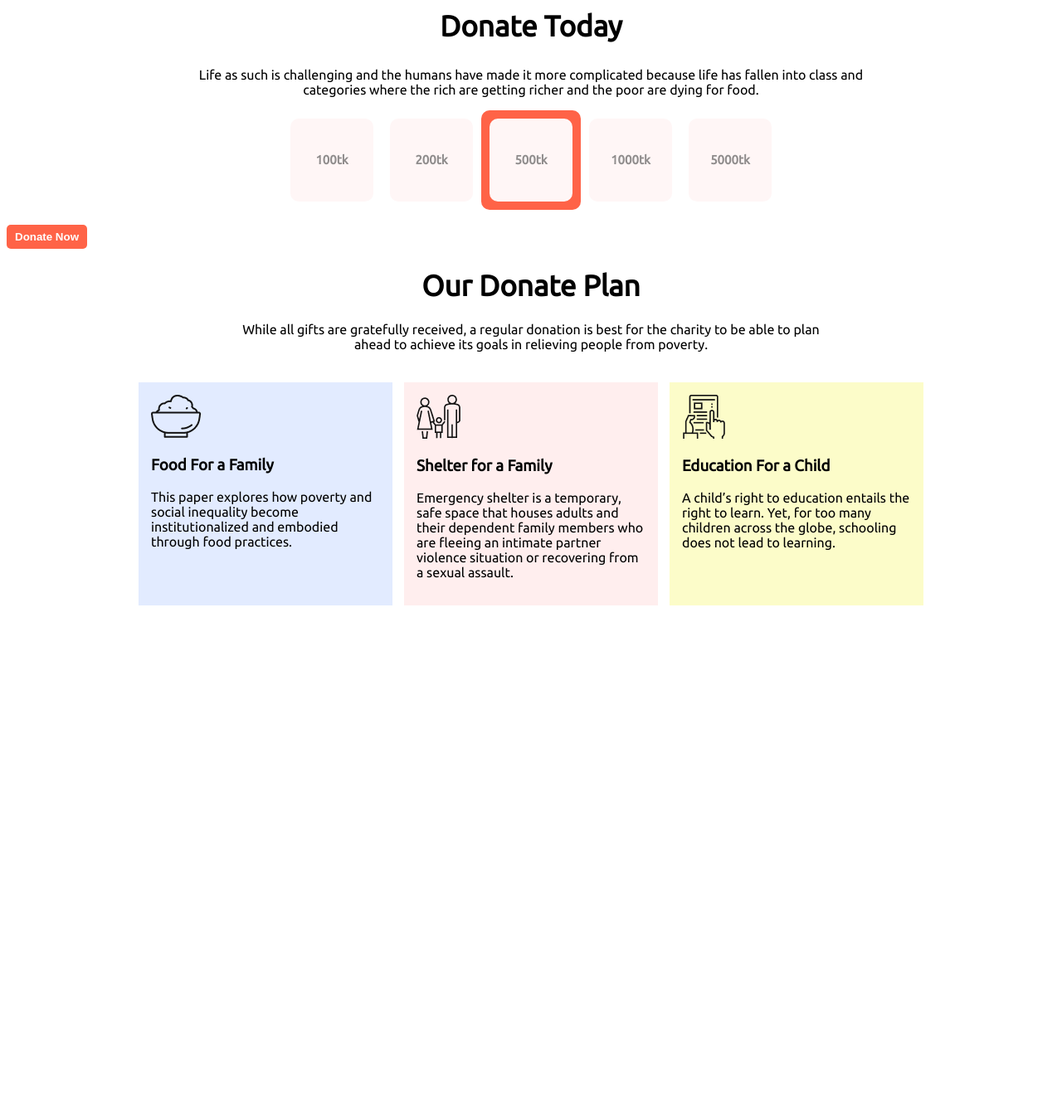
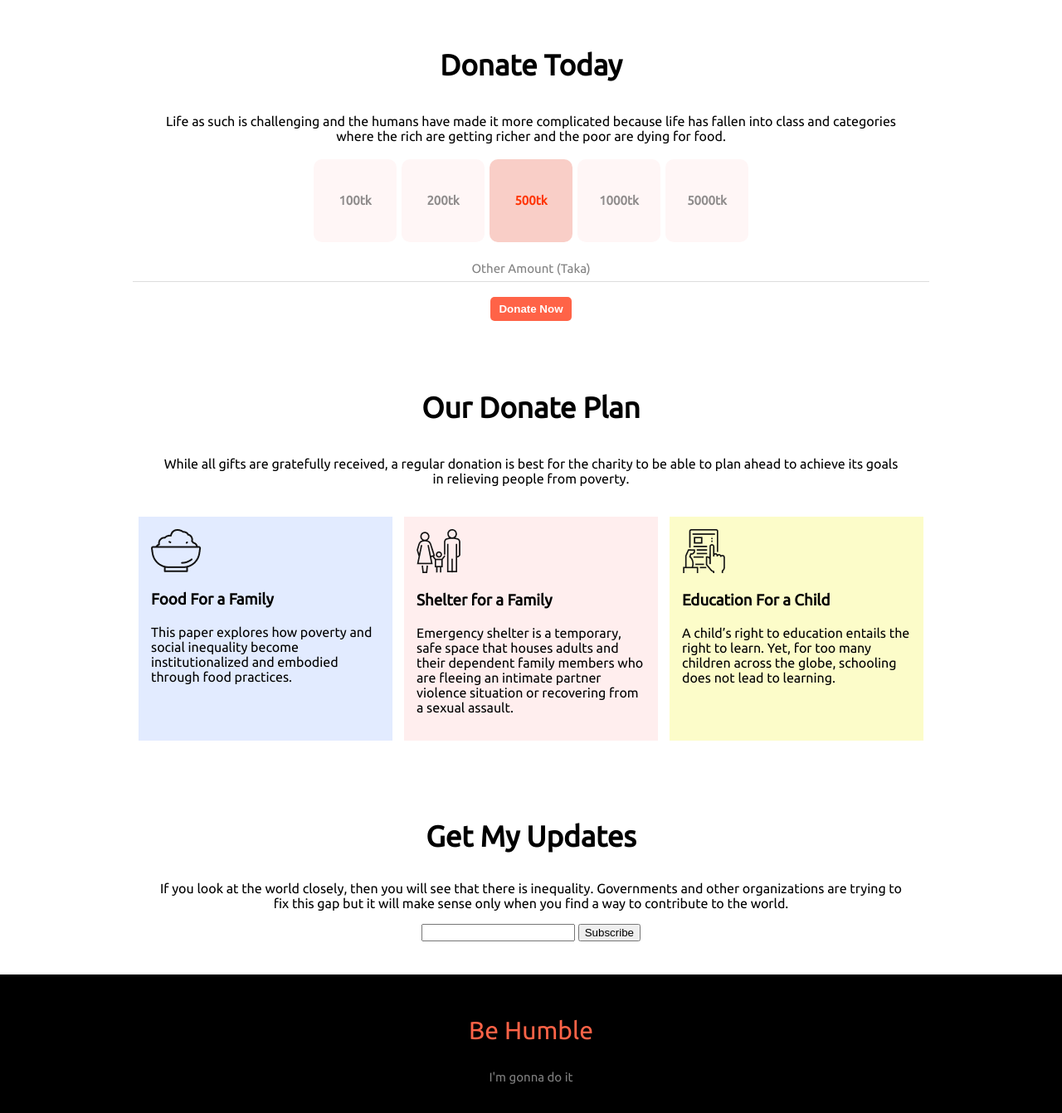
Before and after one commit to mdsharifulislamr/Assignment-1, a plain HTML site: page index.html in a window 1280 px wide. Shown: the part 829-2171 px from the top of the page at 83% size. Before the commit the page ends 1596 px from the top, so only its background shows below. Drawn offline with Linux system fonts and the light colour scheme; a web font is replaced by a local one.

Commit message:
finish work

```diff
--- a/index.html
+++ b/index.html
@@ -13,11 +13,11 @@
 <body>
    <section>
         <div>
-                <img class="banner" src="images/donation4.jpg" alt="">
+                <img class="banner" src="images/donation13.jpg" alt="">
             <div class="content">
                  <h1 class="header">Let's Help Those Who Are More In Need</h1>
                 <p class="content-p">First of all, you have to inform yourself that you want to help poor people. Then, you can build awareness in the people of your surroundings.
-                <br> One can donate to charity to help poor people. You can also raise funds by yourself for needy people.</p>
+                One can donate to charity to help poor people. You can also raise funds by yourself for needy people.</p>
                 <a class="link-button" target="_blank" href="">Donate Now</a>
             </div>
 
@@ -26,7 +26,7 @@
 
    <section class="section-2">
         <h1 class="header-2">Donate Today</h1>
-        <p class="paragraph">Life as such is challenging and the humans have made it more complicated because life has fallen into class and  <br> categories where the rich are getting richer and the poor are dying for food.</p>
+        <p class="paragraph">Life as such is challenging and the humans have made it more complicated because life has fallen into class and categories where the rich are getting richer and the poor are dying for food.</p>
 
         <div class="flex-container">
             <div class="flex-box">
@@ -35,11 +35,11 @@
             <div class="flex-box">
                 200tk
             </div>
-            <div class="box-free">
-                <div class="flex-box">
+
+                <div id="box-free" class="flex-box">
                     500tk
                 </div>
-            </div>
+
 
             <div class="flex-box">
                 1000tk
@@ -47,17 +47,20 @@
             <div class="flex-box">
                 5000tk
             </div>
+
         </div>
+        <div class="border-1">
+            Other Amount (Taka)
+
+        </div>
+        <br>
+        <button>Donate Now</button>
    </section>
 
 
-
-    <br>
-    <button>Donate Now</button>
-
-
+    <section>
                 <h1 class="header-2">Our Donate Plan</h1>
-    <p class="paragraph">While all gifts are gratefully received, a regular donation is best for  the charity to be able to plan <br> ahead to achieve its goals in relieving people from poverty.</p>
+                 <p class="paragraph">While all gifts are gratefully received, a regular donation is best for  the charity to be able to plan ahead to achieve its goals in relieving people from poverty.</p>
 
             <div class="wrapper">
                 <section class="columns">
@@ -78,8 +81,26 @@
                     </div>
                 </section>
             </div>
+    </section>
 
+    <div>
+            <h1 class="header-2">Get My Updates</h1>
+            <p class="paragraph">If you look at the world closely, then you will see that there is inequality. Governments and other organizations are trying to fix this gap but it will make sense only when you find a way to contribute to the world.</p>
+    </div>
 
+    <section>
+        <form>
+            <label><input type="text"></label>
+
+            <input type="submit" value="Subscribe">
+        </form>
+    </section>
+
+    <footer id="main-footer">
+		<p id="footer-1">Be Humble</p>
+        <p>I'm gonna do it</p>
+
+	</footer>
 
 </body>
 </html>
--- a/style.css
+++ b/style.css
@@ -5,6 +5,8 @@ body{
     font-family: 'Poppins', sans-serif;
     font-family: 'Ubuntu', sans-serif;
     overflow-x: hidden;
+    margin: 0;
+
 }
 
 .link-button{
@@ -19,6 +21,8 @@ body{
 .banner{
     height: 100vh;
     width: 100%;
+    background-blend-mode: darken;
+
 
 
 }
@@ -32,14 +36,18 @@ body{
 }
 .header{
     font-size: 60px;
+    color: rgb(255, 255, 255);
 }
 .content-p{
     color: rgb(189, 186, 186);
+    margin-left: 10%;
+    margin-right: 10%;
 }
 
 .header-2{
     font-size: 35px;
     text-align: center;
+    padding: 55px 0 9px 0;
 }
 .flex-container{
     width: 100%;
@@ -61,7 +69,7 @@ body{
     text-align: center;
     line-height:100px;
     border-radius: 10px;
-    margin: 10px;
+    margin: 3px;
     font-weight: 700;
 
 }
@@ -71,9 +79,10 @@ body{
 
 }
 
-.box-free{
-    background-color: tomato;
+#box-free{
+    background-color: rgba(248, 195, 186, 0.808);
     border-radius: 10px;
+    color: rgb(255, 51, 0);
 
 
 }
@@ -86,10 +95,21 @@ button{
     border-radius: 5px;
     color: white;
 }
+.border-1{
+    border-bottom: 1px solid #ddd;
+    width: 75%;
+    margin: 0 auto;
+    color: grey;
+    font-size: 15px;
+    padding: 20px 0px 7px 0;
+
+}
 
 .paragraph{
     text-align: center;
-    size: 7pxpx;
+    margin-left: 15%;
+    margin-right: 15%;
+    size: 7px;
 }
 
 .columns{
@@ -124,3 +144,20 @@ button{
 #box-3{
     background: rgb(252, 252, 201);
 }
+
+form{
+    text-align: center;
+}
+
+#main-footer{
+	background: black;
+	color: gray;
+	text-align: center;
+	padding: 20px;
+	margin-top: 40px;
+    font-size: 15px;
+}
+#footer-1{
+    color: tomato;
+    font-size: 30px;
+}
```
Lines whose indentation alone changed are shown as unchanged.
